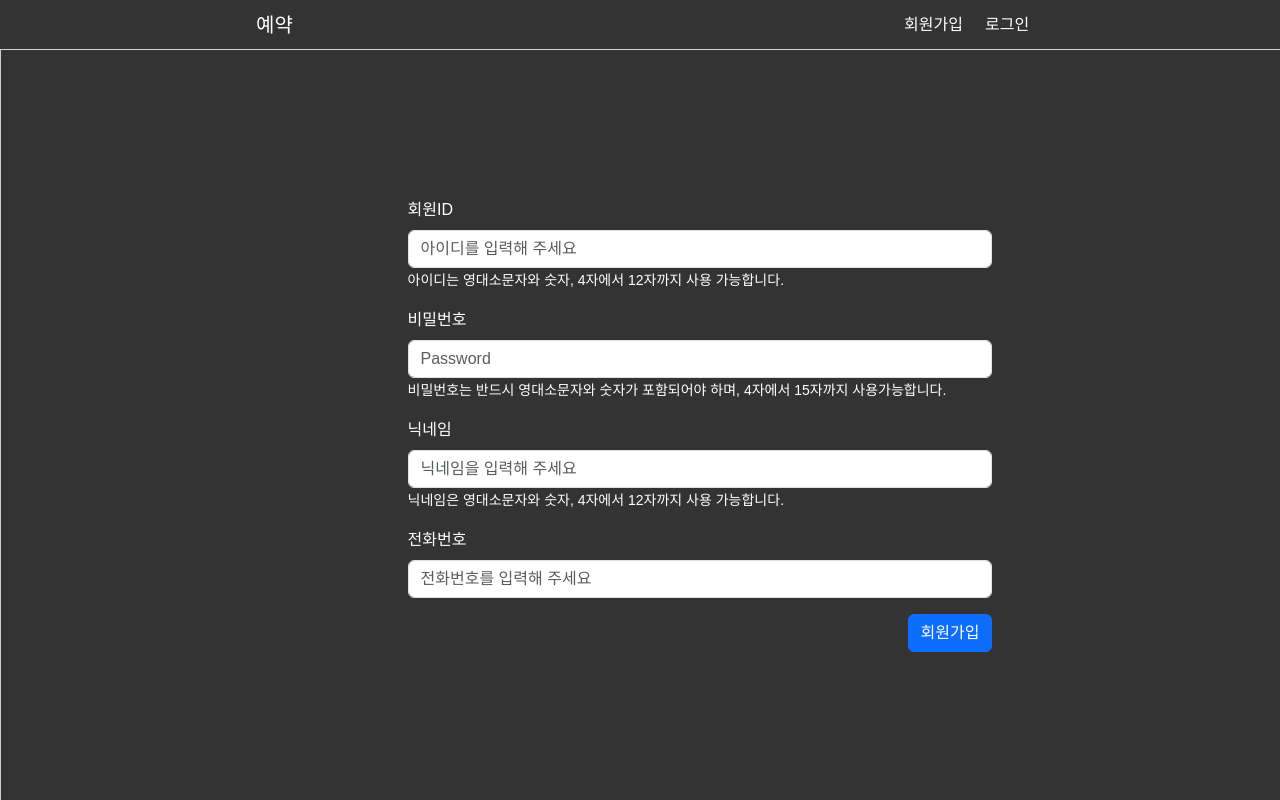
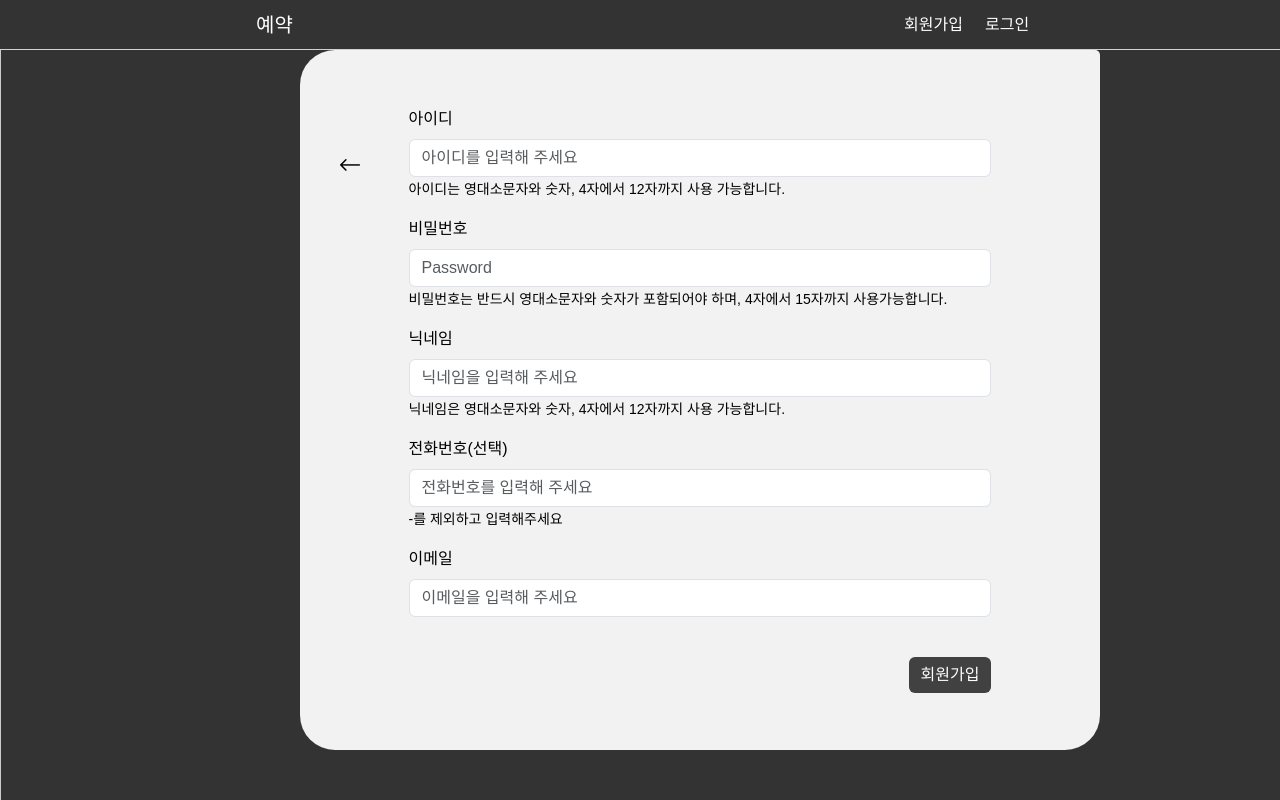
Before and after one commit to zeroempty2/reservationFront, a React (Create React App) app: page /signup in a window 1280 px wide. Shown: the top 800 px of the page. Built offline with nearby package versions, Linux system fonts and the light colour scheme; a web font is replaced by a local one.

Commit message:
signup css수정, 파일명 수정

```diff
--- a/src/App.js
+++ b/src/App.js
@@ -12,7 +12,7 @@ import './pages/css/style.css';
 import Login from "./pages/Login";
 import { URL_VARIABLE } from "./pages/export/ExportUrl";
 import Main from "./pages/Main";
-import Signup from "./pages/Singup";
+import Signup from "./pages/SignUp";
 import MainLogin from "./pages/MainLogin";
 import Category from "./pages/Category";
 
--- a/src/pages/Singup.js
+++ b/src/pages/SignUp.js
@@ -1,15 +1,18 @@
 import React, { useState } from 'react';
 import { Form, Button } from 'react-bootstrap';
+import { useNavigate } from 'react-router-dom';
 import axios from 'axios';
 import { URL_VARIABLE } from "./export/ExportUrl";
-import './css/style.css';
+import './css/SignUp.css'
 
 const Signup = () => {
+  const navigate = useNavigate();
     const [userData, setUserData] = useState({
         username: '',
         password: '',
         nickName:'',
-        phoneNumber:''
+        phoneNumber:'',
+        email:''
       });
 
       const handleInputChange = (event) => {
@@ -20,11 +23,15 @@ const Signup = () => {
         });
       };
 
+    const handleBackClick = () => {
+        navigate('/');
+}
+
     const handleSignup = async () => {
     console.log(userData)
     try {
-      const response = await axios.post( URL_VARIABLE + 'users/signUp', userData);
-      window.location.href = '/';
+     await axios.post( URL_VARIABLE + 'users/signUp', userData);
+     navigate('/');
     } catch (error) {
       alert("입력하신 정보를 다시 확인하여 주세요");
     }
@@ -33,10 +40,11 @@ const Signup = () => {
   return (
 
     <div className='contents-section'>
-      <div className='signUpSpace'></div>
- <Form>
+        <div className="back-img" style={{ backgroundImage: `url('/back.png')` }} onClick={() => handleBackClick()} ></div>
+        <div className='main-square'>
+        <Form>
         <Form.Group className="mb-3" controlId="formBasicId">
-        <Form.Label className='signUpText'>회원ID</Form.Label>
+        <Form.Label className='signUpText'>아이디</Form.Label>
         <Form.Control
           type="text"
           name="username"
@@ -75,17 +83,33 @@ const Signup = () => {
       </Form.Group>
 
       <Form.Group className="mb-3" controlId="formBasicEmail">
-        <Form.Label className='signUpText'>전화번호</Form.Label>
+        <Form.Label className='signUpText'>전화번호(선택)</Form.Label>
         <Form.Control
         type="number"
         name="phoneNumber"
         value={userData.phoneNumber}
         onChange={handleInputChange}
-        placeholder="전화번호를 입력해 주세요" />
+        inputMode="numeric"
+        placeholder="전화번호를 입력해 주세요"
+        className="no-arrows"
+         />
+        <Form.Text className='signUpText'>
+          -를 제외하고 입력해주세요
+        </Form.Text>
+      </Form.Group>
+
+      <Form.Group className="mb-3" controlId="formBasicEmail">
+        <Form.Label className='signUpText'>이메일</Form.Label>
+        <Form.Control
+            type="email"
+            name="email"
+            value={userData.email}
+            onChange={handleInputChange}
+            placeholder="이메일을 입력해 주세요"
+         />
         <Form.Text className='signUpText'>
         </Form.Text>
       </Form.Group>
-
 
 {/*
       <Form.Group className="mb-3" controlId="formBasicCheckbox">
@@ -95,6 +119,9 @@ const Signup = () => {
         회원가입
       </Button>
     </Form>
+        </div>
+
+
     </div>
 
   );
--- a/src/pages/css/Category.css
+++ b/src/pages/css/Category.css
@@ -80,6 +80,7 @@
     font-family: "Jua", sans-serif;
     font-weight: 400;
     font-style: normal;
+    user-select: none;
   }
 
   .rest-img {
@@ -97,6 +98,7 @@
     font-family: "Jua", sans-serif;
     font-weight: 400;
     font-style: normal;
+    user-select: none;
   }
 
   .work-img {
@@ -114,6 +116,7 @@
     font-family: "Jua", sans-serif;
     font-weight: 400;
     font-style: normal;
+    user-select: none;
   }
 
   .other-img {
@@ -131,6 +134,7 @@
     font-family: "Jua", sans-serif;
     font-weight: 400;
     font-style: normal;
+    user-select: none;
   }
 
   .category-title{
@@ -140,4 +144,5 @@
     font-weight: 600;
     font-style: normal;
     font-size: 30px;
+    user-select: none;
   }
--- /dev/null
+++ b/src/pages/css/SignUp.css
@@ -0,0 +1,22 @@
+.no-arrows::-webkit-outer-spin-button,
+.no-arrows::-webkit-inner-spin-button {
+  -webkit-appearance: none;
+  margin: 0;
+}
+
+.signUpButton {
+    display: flex;
+    margin-left: 500px;
+    margin-top:40px;
+    background-color: #414141;
+    border: none;
+  }
+
+  .signUpButton:hover {
+    background-color: #b0b0b0;
+  }
+
+  .signUpText {
+    color: black;
+    text-decoration: none;
+  }
--- a/src/pages/css/style.css
+++ b/src/pages/css/style.css
@@ -174,7 +174,7 @@ html, body {
 
   /*///////////////////////////////////////////////////////////////////SignUpCss////////////////////////////////////////////////////////////////////////////////*/
   .signUpText {
-    color: white;
+    color: black;
     text-decoration: none;
   }
 
```
